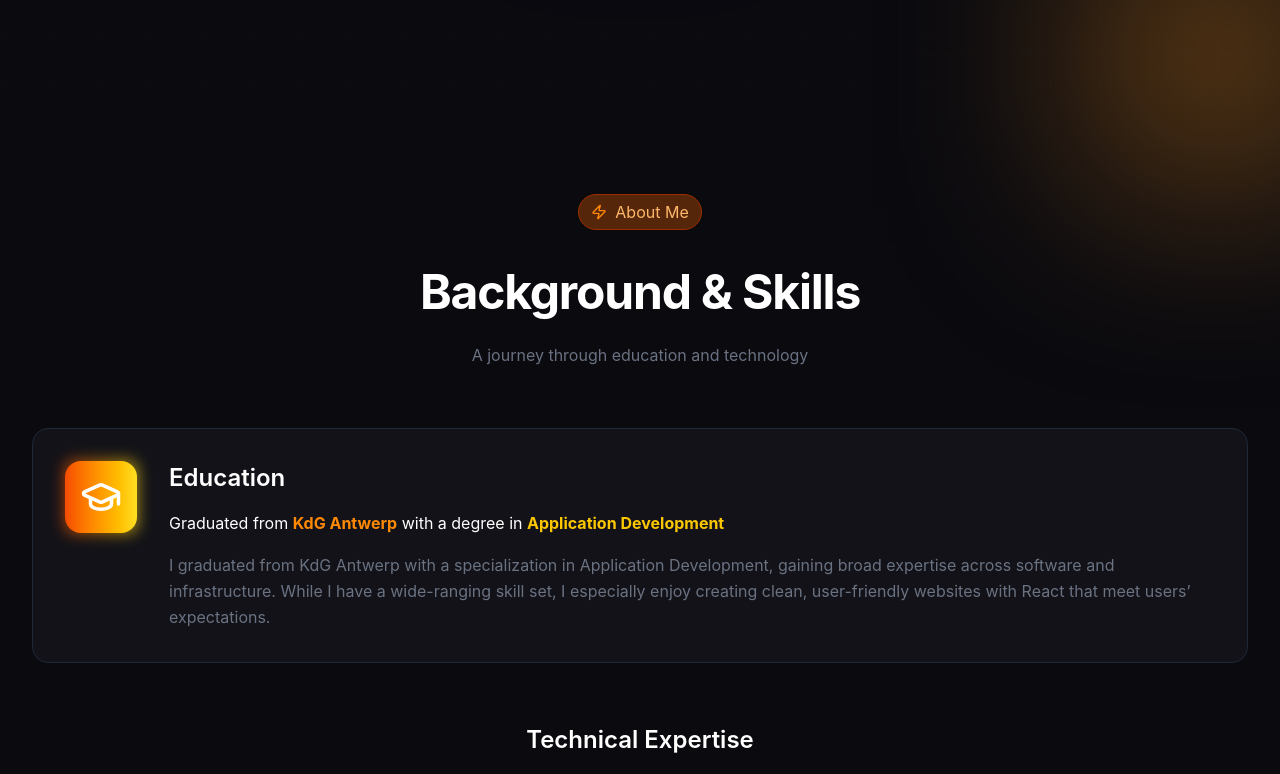
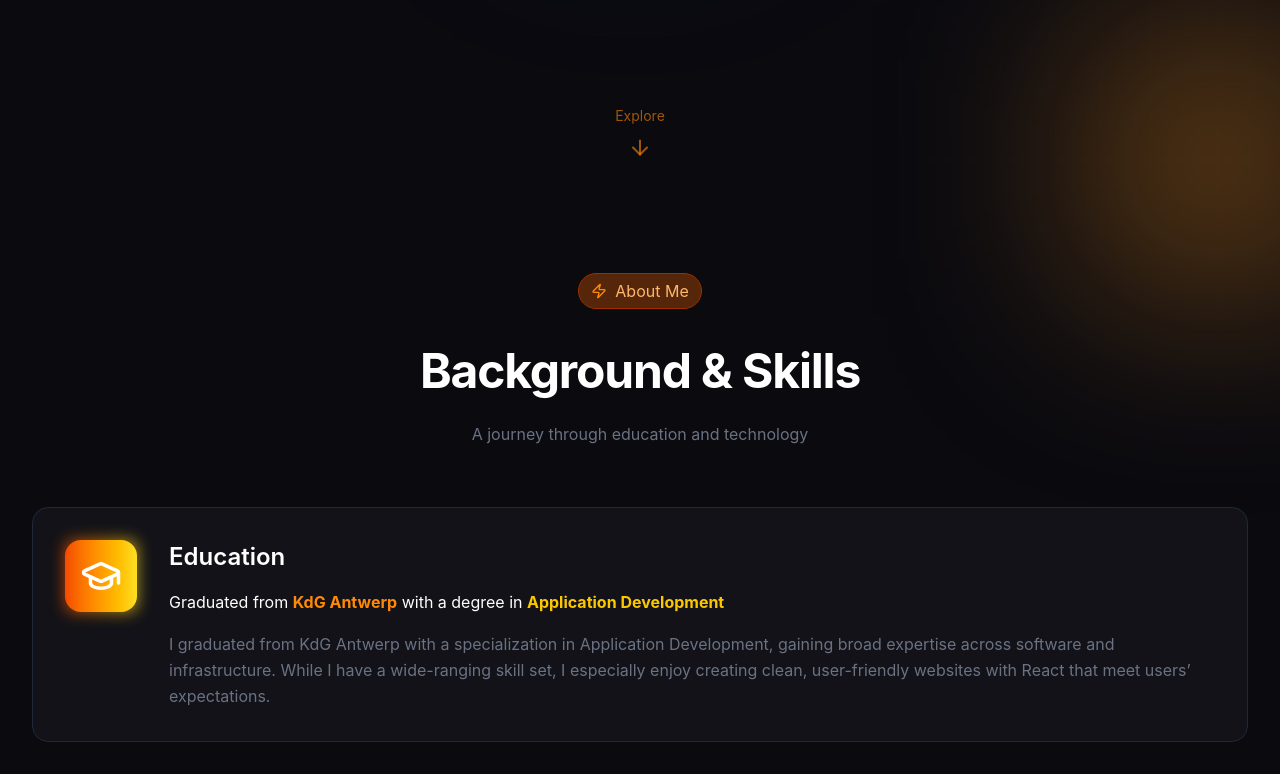
Before and after one commit to gregoryspanenburg-ux/portofolio, a React (Vite) app: page / in a window 1280 px wide. Shown: the part 666-1440 px from the top of the page. Built offline with nearby package versions, Linux system fonts and the light colour scheme.

Commit message:
Added small explore bouncer :D

```diff
--- a/src/components/home/about/About.tsx
+++ b/src/components/home/about/About.tsx
@@ -6,7 +6,7 @@ import {ExpertiseBox} from "@/components/home/about/ExpertiseBox.tsx";
 
 export function About(){
     return(
-        <main className="mt-35 flex flex-col items-center justify-center">
+        <main className="mt-25 flex flex-col items-center justify-center">
             <TitlePill Icon={Zap} text={"About Me"}/>
             <h2 className="text-4xl md:text-5xl mt-8">Background & Skills</h2>
             <p className="mt-5 text-gray-500">A journey through education and technology</p>
--- a/src/components/home/hero/Hero.tsx
+++ b/src/components/home/hero/Hero.tsx
@@ -1,4 +1,4 @@
-import {Atom, Brain, Code, Database, GitCompareArrows, Mail, Sparkles, Users} from "lucide-react"
+import {ArrowDown, Atom, Brain, Code, Database, GitCompareArrows, Mail, Sparkles, Users} from "lucide-react"
 import { CodePill } from "@/components/home/hero/CodePill.tsx"
 import {LinkPill} from "@/components/home/hero/LinkPill.tsx";
 import {TitlePill} from "@/components/home/TitlePill.tsx";
@@ -97,7 +97,10 @@ export function Hero(){
                 </div>
 
             </div>
-
+            <div className="animate-bounce mt-16 flex flex-col items-center justify-center">
+                <p className="text-orange-400/60 text-sm">Explore</p>
+                <ArrowDown className="mt-2 text-orange-400/60" />
+            </div>
         </header>
     )
 }
```
